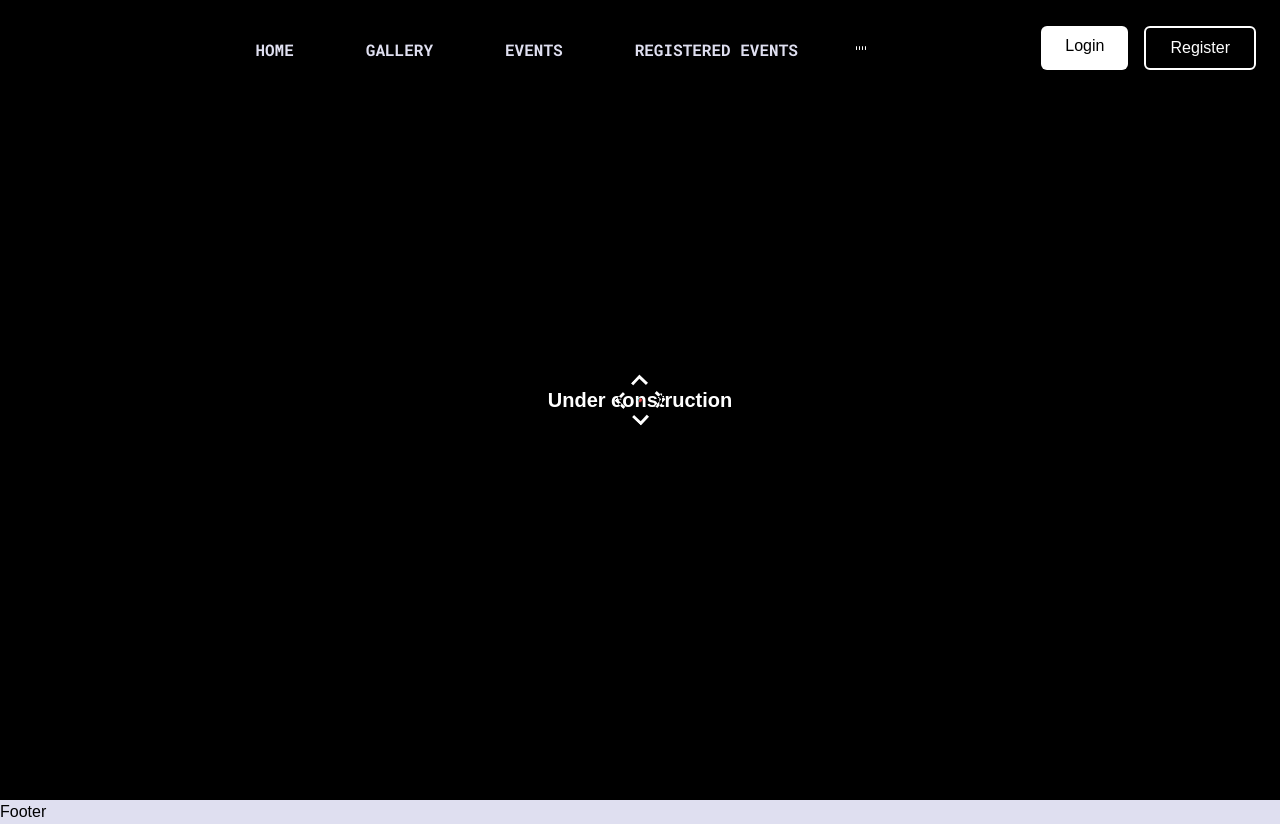
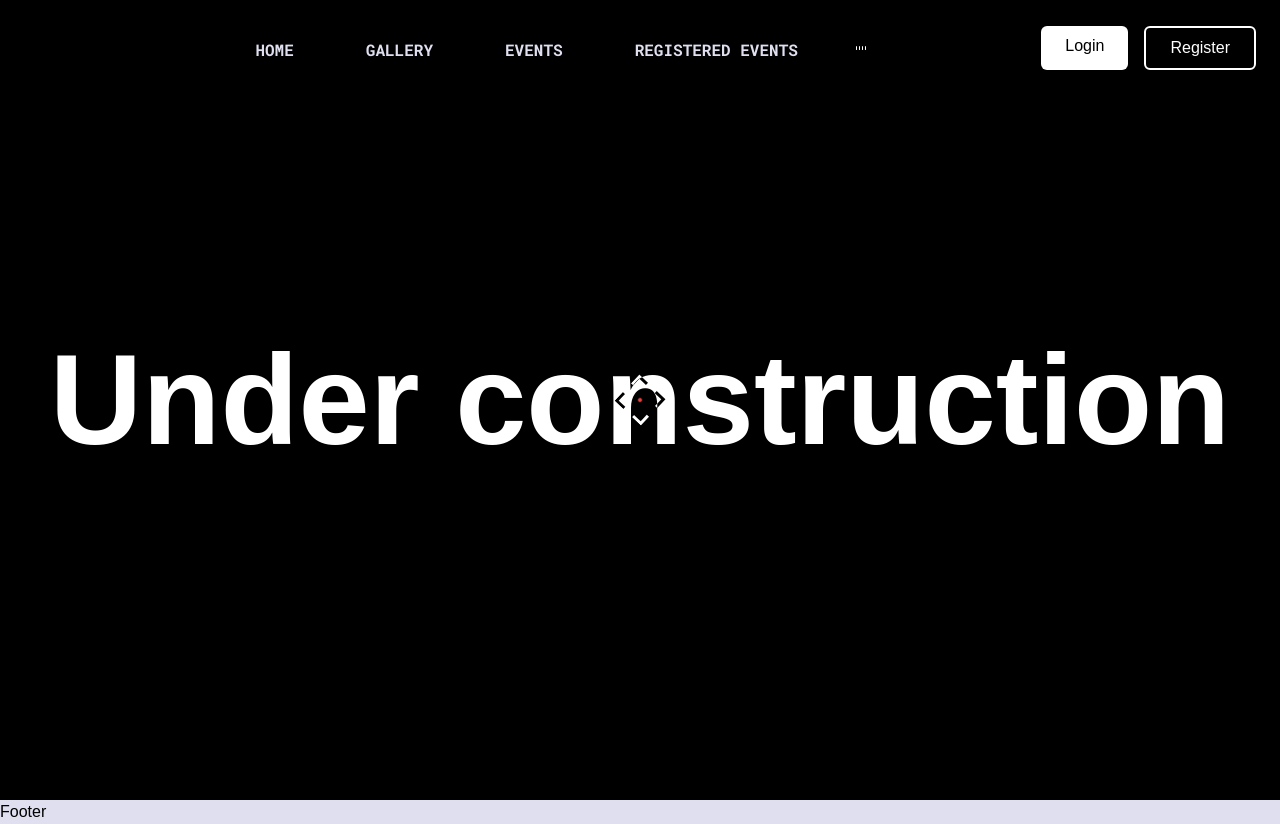
Before and after one commit to Agent-cat/Samyak-2025, a React (Vite) app in the folder Frontend/: page /gallery in a window 1280 px wide. Built offline with nearby package versions, Linux system fonts and the light colour scheme; a web font is replaced by a local one.

Commit message:
changed gallary

```diff
--- a/Frontend/src/Pages/Gallery.jsx
+++ b/Frontend/src/Pages/Gallery.jsx
@@ -1,6 +1,6 @@
 const Gallery = () => {
   return (
-    <div className="w-full flex overflow-hidden items-center justify-center font-bold h-screen md:text-xl text-9xl text-white bg-black">
+    <div className="w-full flex overflow-hidden items-center justify-center font-bold h-screen text-xl md:text-9xl text-white bg-black">
       Under construction
     </div>
   )
```
